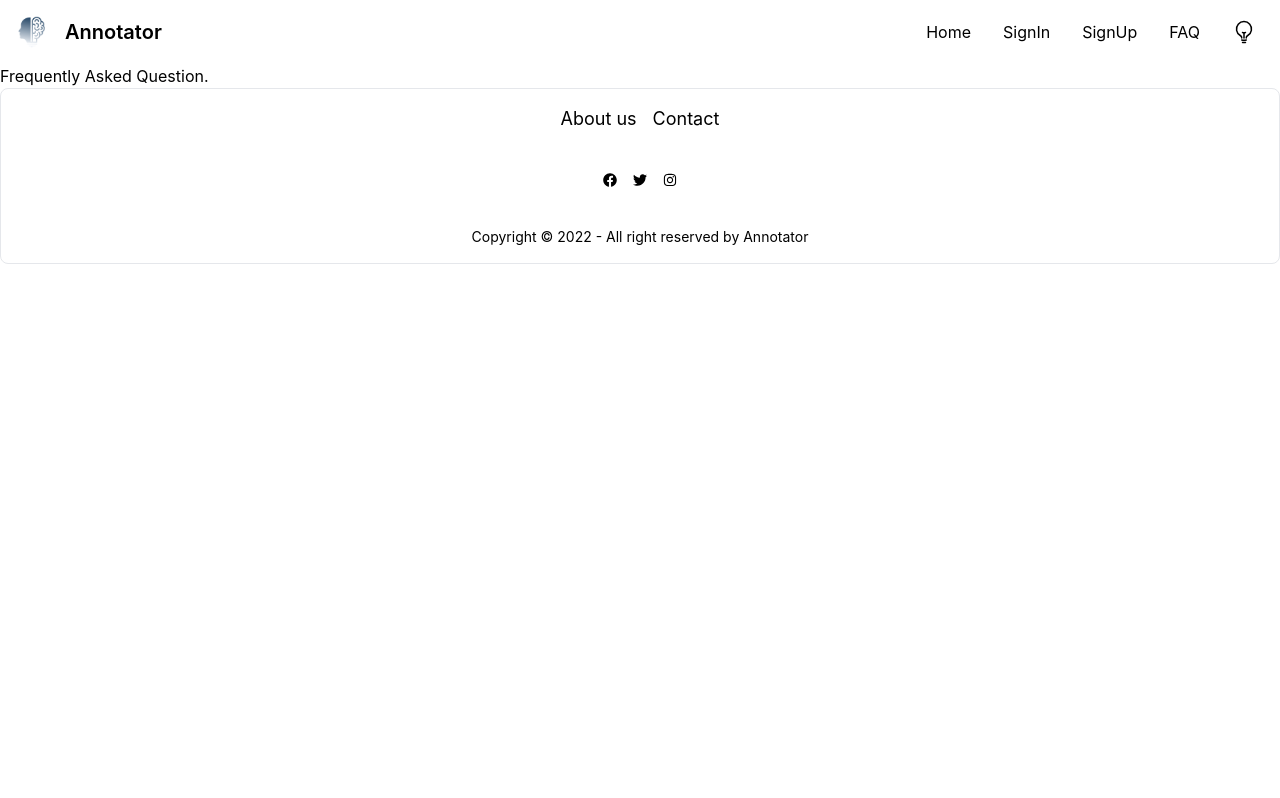
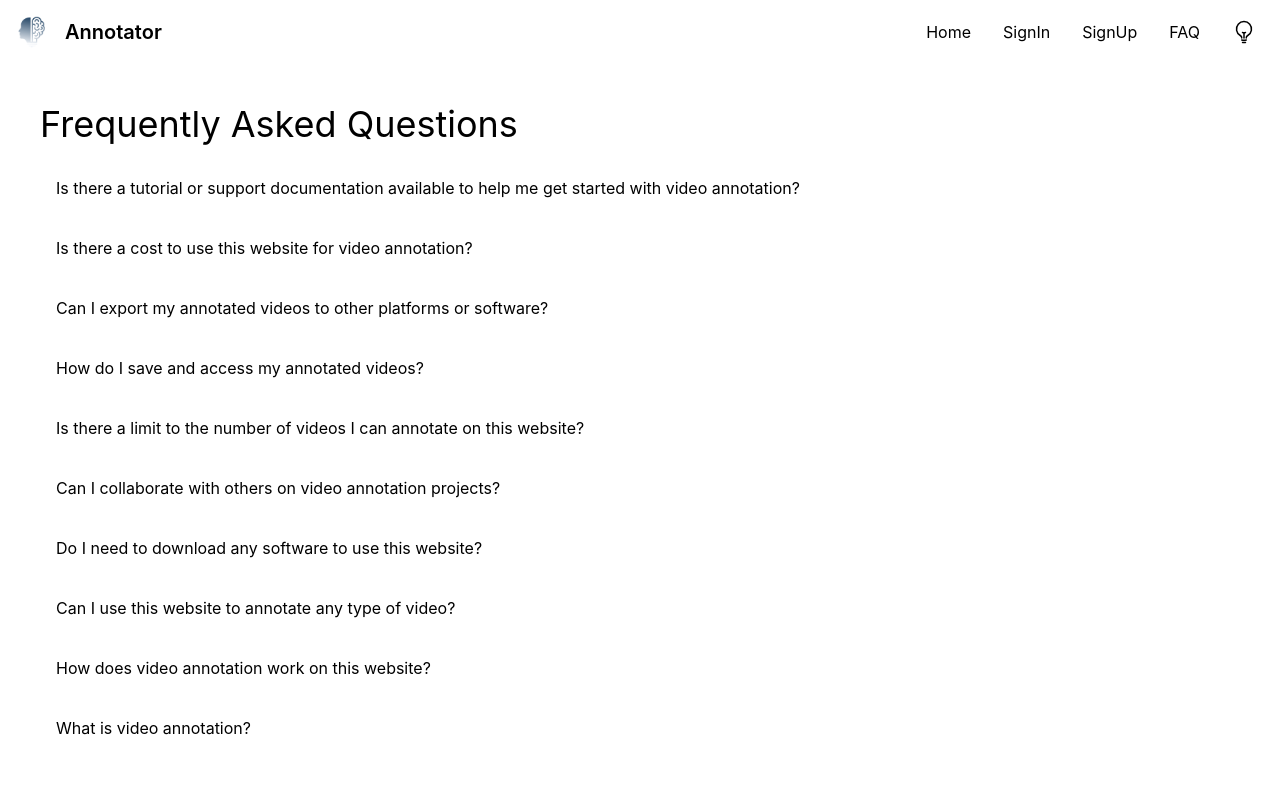
Before and after one commit to nkbadhon/Annotation-Front-End, a React (Create React App) app: page /faq in a window 1280 px wide. Shown: the top 798 px of the page. Built offline with nearby package versions, Linux system fonts and the light colour scheme; no server answers.

Commit message:
final draft-1

```diff
--- /dev/null
+++ b/src/Pages/Aboutus/Aboutus.js
@@ -0,0 +1,14 @@
+import React from 'react';
+
+const Aboutus = () => {
+    return (
+        <div className='pt-16 p-10'>
+            <div><p className='text-4xl pb-8'>About Me</p></div>
+
+            <p>Hello. I am Md Nurunnabi Khan Badhon, recent graduate from BRAC University. I am a front end developer having practical experience of more than a year. This project initialized as a task project for Quantigo Ai. I have tried to include all essential components for a potential video annotation website.</p>
+
+        </div>
+    );
+};
+
+export default Aboutus;
--- a/src/Pages/Dashboard/Dashboard/Dashboard.js
+++ b/src/Pages/Dashboard/Dashboard/Dashboard.js
@@ -52,7 +52,7 @@ const Dashboard = () => {
                 <div className="flex-1">
                     {/* Logo */}
                     <img className="w-10 pl-2 rounded" src={myImage} alt="Brain" />
-                    <ul className="btn btn-ghost normal-case text-xl">Annotator</ul>
+                    <ul className="btn btn-ghost normal-case text-xl"><Link to='/'>Annotator</Link></ul>
                 </div>
                 <div className="flex-none pr-3">
                     <ul className="menu p-4 w-60 text-base-content text-center">
@@ -143,7 +143,14 @@ const Dashboard = () => {
                         <ul className="menu p-4 w-80 bg-base-100 text-base-content">
 
                             <li> <Link to='/'>Exit to Home</Link> </li>
-                            <li></li>
+                            <li> <Link>Upload</Link> </li>
+                            <li> <Link>Annotation</Link> </li>
+                            <li> <Link>Configuration</Link> </li>
+                            <li> <Link>Preferences</Link> </li>
+                            <li> <Link>Help</Link> </li>
+
+                            <li> <Link>Sign Out</Link> </li>
+
                         </ul>
                     </div>
                 </div>
--- a/src/Pages/Faq/Faq.js
+++ b/src/Pages/Faq/Faq.js
@@ -2,8 +2,99 @@ import React from 'react';
 
 const Faq = () => {
     return (
-        <div>
-            Frequently Asked Question.
+        <div className='p-10'>
+            <p className='text-4xl pb-4'>Frequently Asked Questions</p>
+            <div tabIndex={0} className="collapse group">
+                <div className="collapse-title  text-white-content  group-focus">
+                    <h2>Is there a tutorial or support documentation available to help me get started with video annotation?</h2>
+                </div>
+                <div className="collapse-content   group-focus group-focus ">
+
+                    <p> <span className='font-bold'>Answer:</span> Yes, we have a comprehensive tutorial and support documentation available to help you get started with video annotation on our website. If you have any additional questions, don't hesitate to contact our support team for assistance.</p>
+                </div>
+            </div>
+            <div tabIndex={0} className="collapse group">
+                <div className="collapse-title  text-white-content  group-focus">
+                    <h2>Is there a cost to use this website for video annotation?</h2>
+                </div>
+                <div className="collapse-content   group-focus group-focus ">
+
+                    <p> <span className='font-bold'>Answer:</span> There may be a cost to use our video annotation service, depending on your specific needs and usage. Please contact us for more information.</p>
+                </div>
+            </div>
+            <div tabIndex={0} className="collapse group">
+                <div className="collapse-title  text-white-content  group-focus">
+                    <h2>Can I export my annotated videos to other platforms or software?</h2>
+                </div>
+                <div className="collapse-content   group-focus group-focus ">
+
+                    <p> <span className='font-bold'>Answer:</span> Yes, you can export your annotated videos in a variety of file formats, including MP4 and AVI.</p>
+                </div>
+            </div>
+            <div tabIndex={0} className="collapse group">
+                <div className="collapse-title  text-white-content  group-focus">
+                    <h2>How do I save and access my annotated videos?</h2>
+                </div>
+                <div className="collapse-content   group-focus group-focus ">
+
+                    <p> <span className='font-bold'>Answer:</span> Your annotated videos will be automatically saved to your account on our website, and you can access them at any time by logging in.</p>
+                </div>
+            </div>
+            <div tabIndex={0} className="collapse group">
+                <div className="collapse-title  text-white-content  group-focus">
+                    <h2>Is there a limit to the number of videos I can annotate on this website?</h2>
+                </div>
+                <div className="collapse-content   group-focus group-focus ">
+
+
+                    <p> <span className='font-bold'>Answer:</span> There is no limit to the number of videos you can annotate on our website.</p>
+
+                </div>
+            </div>
+            <div tabIndex={0} className="collapse group">
+                <div className="collapse-title  text-white-content  group-focus">
+                    <h2>Can I collaborate with others on video annotation projects?</h2>
+                </div>
+                <div className="collapse-content   group-focus group-focus ">
+                    <p> <span className='font-bold'>Answer:</span> Yes, you can invite others to join your annotation project and work together in real-time.</p>
+                </div>
+            </div>
+            <div tabIndex={0} className="collapse group">
+                <div className="collapse-title  text-white-content  group-focus">
+                    <h2>Do I need to download any software to use this website?</h2>
+                </div>
+                <div className="collapse-content   group-focus group-focus ">
+                    <p> <span className='font-bold'>Answer:</span> No, all of the video annotation tools are provided directly through the website, so there is no need to download any additional software.</p>
+                </div>
+            </div>
+            <div tabIndex={0} className="collapse group">
+                <div className="collapse-title  text-white-content  group-focus">
+                    <h2>Can I use this website to annotate any type of video?</h2>
+                </div>
+                <div className="collapse-content   group-focus group-focus ">
+                    <p> <span className='font-bold'>Answer:</span> Yes, our website supports the annotation of most common video file types, including MP4, AVI, and MOV.</p>
+                </div>
+            </div>
+            <div tabIndex={0} className="collapse group">
+                <div className="collapse-title  text-white-content  group-focus">
+                    <h2>How does video annotation work on this website?</h2>
+                </div>
+                <div className="collapse-content   group-focus group-focus ">
+                    <p> <span className='font-bold'>Answer:</span>
+                        To annotate a video on our website, simply upload the video file and use the annotation tools provided to add notes or tags to specific points in the video. You can also collaborate with others on annotation projects by inviting them to your project and working together in real-time.
+                    </p>
+                </div>
+            </div>
+            <div tabIndex={0} className="collapse group">
+                <div className="collapse-title  text-white-content  group-focus">
+                    What is video annotation?
+                </div>
+                <div className="collapse-content   group-focus group-focus ">
+                    <p> <span className='font-bold'>Answer:</span>
+                        Video annotation is the process of adding notes, comments, or other metadata to a video file. This can include things like identifying specific objects or people in the video, adding time-stamped notes, or categorizing the content of the video.
+                    </p>
+                </div>
+            </div>
         </div>
     );
 };
--- a/src/Pages/Home/Home/Shared/Footer/Footer.js
+++ b/src/Pages/Home/Home/Shared/Footer/Footer.js
@@ -6,15 +6,15 @@ const Footer = () => {
     return (
         <footer className="footer footer-center p-4  h-44 border rounded-lg ">
             <div className="grid grid-flow-col gap-4">
-                <Link href="/" className="text-lg">About us</Link>
-                <Link href="/" className="text-lg">Contact</Link>
+                <Link to="/aboutus" className="text-lg">About me</Link>
+
 
             </div>
             <div>
                 <div className="grid grid-flow-col gap-4">
-                    <Link to=""> <FaFacebook /> </Link>
-                    <Link to=""> <FaTwitter /> </Link>
-                    <Link to=""> <FaInstagram /> </Link>
+                    <Link > <FaFacebook /> </Link>
+                    <Link > <FaTwitter /> </Link>
+                    <Link > <FaInstagram /> </Link>
                 </div>
             </div>
             <div>
--- a/src/Routes/Routes/Routes.js
+++ b/src/Routes/Routes/Routes.js
@@ -1,5 +1,6 @@
 import { createBrowserRouter } from "react-router-dom";
 import Main from "../../Layout/Main";
+import Aboutus from "../../Pages/Aboutus/Aboutus";
 import Dashboard from "../../Pages/Dashboard/Dashboard/Dashboard";
 import Faq from "../../Pages/Faq/Faq";
 import Home from "../../Pages/Home/Home/Home";
@@ -28,6 +29,10 @@ const router = createBrowserRouter([
                 path: '/faq',
                 element: <Faq></Faq>
             },
+            {
+                path: '/aboutus',
+                element: <Aboutus></Aboutus>
+            },
 
         ]
     },
```
